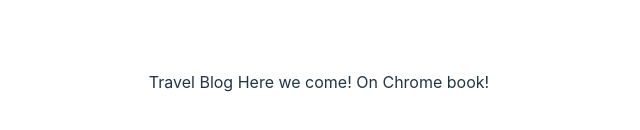
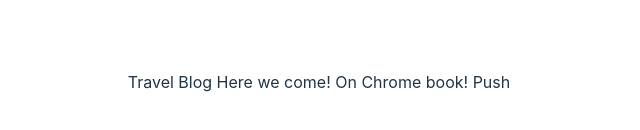
Before and after one commit to michaeljholmes/travel, a React (Vite) app: page / in a window 1280 px wide. Shown: the part 318-448 px from the top of the page, without its empty margins (321-961 px from the left). Built offline with nearby package versions, Linux system fonts and the light colour scheme.

Commit message:
test push

```diff
--- a/src/App.tsx
+++ b/src/App.tsx
@@ -5,7 +5,7 @@
 function App() {
   const [count, setCount] = useState(0);
 
-  return <div className="App">Travel Blog Here we come! On Chrome book!</div>;
+  return <div className="App">Travel Blog Here we come! On Chrome book! Push</div>;
 }
 
 export default App;
```
